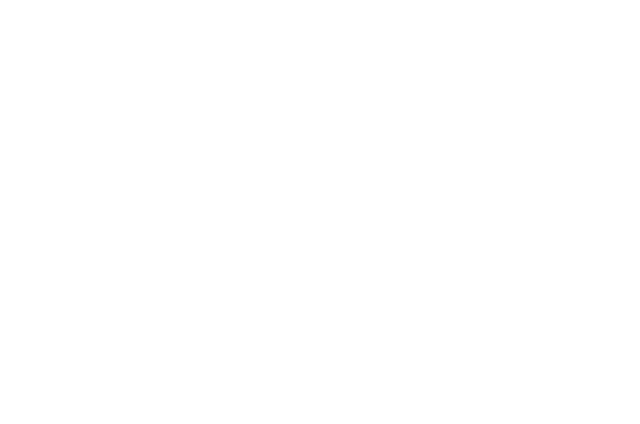
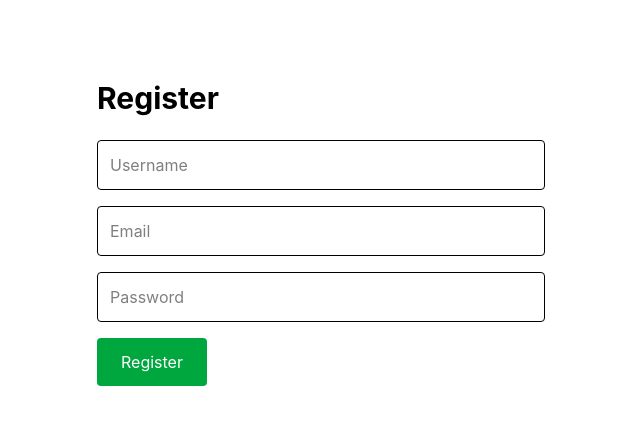
Before and after one commit to Heaven-Bro/SkillSwap, a React app in the folder frontend/: page /register in a window 1280 px wide. Before the commit this address had no page. Shown: the top 424 px of the page, without its empty margins (319-959 px from the left). Built offline with nearby package versions, Linux system fonts and the light colour scheme; the HTML template or start-up script is replaced by a standard one.

Commit message:
Add authentication features: implement login and registration pages; create ProtectedRoute component; update routing in App

```diff
--- a/frontend/src/App.jsx
+++ b/frontend/src/App.jsx
@@ -5,12 +5,18 @@ import Skills from "./pages/Skills";
 import SkillDetails from "./pages/SkillDetails";
 import CreateSkill from "./pages/CreateSkill";
 import EditSkill from "./pages/EditSkill";
+import Login from "./pages/Login";
+import Register from "./pages/Register";
+import ProtectedRoute from "./components/ProtectedRoute";
 
 function App() {
   return (
     <BrowserRouter>
 
       <Routes>
+        <Route path="/login" element ={<Login/>} />
+        <Route path="/register" element={<Register/>} />
+        <Route path="/skills/create" element={<ProtectedRoute> <CreateSkill/> </ProtectedRoute>} />
 
         <Route path="/" element={<Home />} />
         <Route path="/skills" element={<Skills />} />
--- /dev/null
+++ b/frontend/src/api/authApi.jsx
@@ -0,0 +1,10 @@
+import api from "./axios";
+
+export const register = (data) =>
+    api.post("auth/register/", data);
+
+export const login = (data) =>
+    api.post("auth/login/", data);
+
+export const getCurrentUser = () =>
+    api.get("auth/me/");
--- a/frontend/src/api/axios.js
+++ b/frontend/src/api/axios.js
@@ -1,11 +1,18 @@
 import axios from "axios";
 
 const api = axios.create({
-    baseURL : "http://127.0.0.1:8000/api/",
-    headers: {
-        "Content-Type": "application/json",
-    },
+    baseURL: "http://127.0.0.1:8000/api/",
 });
 
+api.interceptors.request.use((config) => {
+
+    const token = localStorage.getItem("access");
+
+    if (token) {
+        config.headers.Authorization = `Bearer ${token}`;
+    }
+
+    return config;
+});
 
 export default api;
--- /dev/null
+++ b/frontend/src/components/ProtectedRoute.jsx
@@ -0,0 +1,17 @@
+import { Navigate } from "react-router-dom";
+
+function ProtectedRoute({ children }) {
+
+    const token = localStorage.getItem("access");
+
+    if (!token) {
+
+        return <Navigate to="/login" />;
+
+    }
+
+    return children;
+
+}
+
+export default ProtectedRoute;
--- /dev/null
+++ b/frontend/src/pages/Login.jsx
@@ -0,0 +1,87 @@
+import { useState } from "react";
+import { useNavigate } from "react-router-dom";
+import { login } from "../api/authApi";
+
+function Login() {
+
+    const navigate = useNavigate();
+
+    const [formData, setFormData] = useState({
+        username: "",
+        password: "",
+    });
+
+    async function handleSubmit(e) {
+
+        e.preventDefault();
+
+        try {
+
+            const response = await login(formData);
+
+            localStorage.setItem("access", response.data.access);
+            localStorage.setItem("refresh", response.data.refresh);
+
+            alert("Login Successful");
+
+            navigate("/");
+
+        } catch {
+
+            alert("Invalid username or password");
+
+        }
+    }
+
+    return (
+
+        <div className="max-w-md mx-auto mt-20">
+
+            <h1 className="text-3xl font-bold mb-6">
+
+                Login
+
+            </h1>
+
+            <form
+                onSubmit={handleSubmit}
+                className="space-y-4"
+            >
+
+                <input
+                    className="w-full border p-3 rounded"
+                    placeholder="Username"
+                    onChange={(e)=>
+                        setFormData({
+                            ...formData,
+                            username:e.target.value
+                        })
+                    }
+                />
+
+                <input
+                    type="password"
+                    className="w-full border p-3 rounded"
+                    placeholder="Password"
+                    onChange={(e)=>
+                        setFormData({
+                            ...formData,
+                            password:e.target.value
+                        })
+                    }
+                />
+
+                <button
+                    className="bg-blue-600 text-white px-6 py-3 rounded"
+                >
+                    Login
+                </button>
+
+            </form>
+
+        </div>
+
+    );
+}
+
+export default Login;
--- /dev/null
+++ b/frontend/src/pages/Register.jsx
@@ -0,0 +1,69 @@
+import { useState } from "react";
+import { useNavigate } from "react-router-dom";
+import { register } from "../api/authApi";
+
+function Register() {
+
+    const navigate = useNavigate();
+
+    const [formData, setFormData] = useState({
+        username: "",
+        email: "",
+        password: "",
+    });
+
+    async function handleSubmit(e){
+
+        e.preventDefault();
+
+        await register(formData);
+
+        alert("Registration Successful");
+
+        navigate("/login");
+    }
+
+    return (
+
+        <div className="max-w-md mx-auto mt-20">
+
+            <h1 className="text-3xl font-bold mb-6">
+                Register
+            </h1>
+
+            <form
+                onSubmit={handleSubmit}
+                className="space-y-4"
+            >
+
+                <input
+                    className="w-full border p-3 rounded"
+                    placeholder="Username"
+                    onChange={(e)=>setFormData({...formData,username:e.target.value})}
+                />
+
+                <input
+                    className="w-full border p-3 rounded"
+                    placeholder="Email"
+                    onChange={(e)=>setFormData({...formData,email:e.target.value})}
+                />
+
+                <input
+                    type="password"
+                    className="w-full border p-3 rounded"
+                    placeholder="Password"
+                    onChange={(e)=>setFormData({...formData,password:e.target.value})}
+                />
+
+                <button className="bg-green-600 text-white px-6 py-3 rounded">
+                    Register
+                </button>
+
+            </form>
+
+        </div>
+
+    );
+}
+
+export default Register;
```
